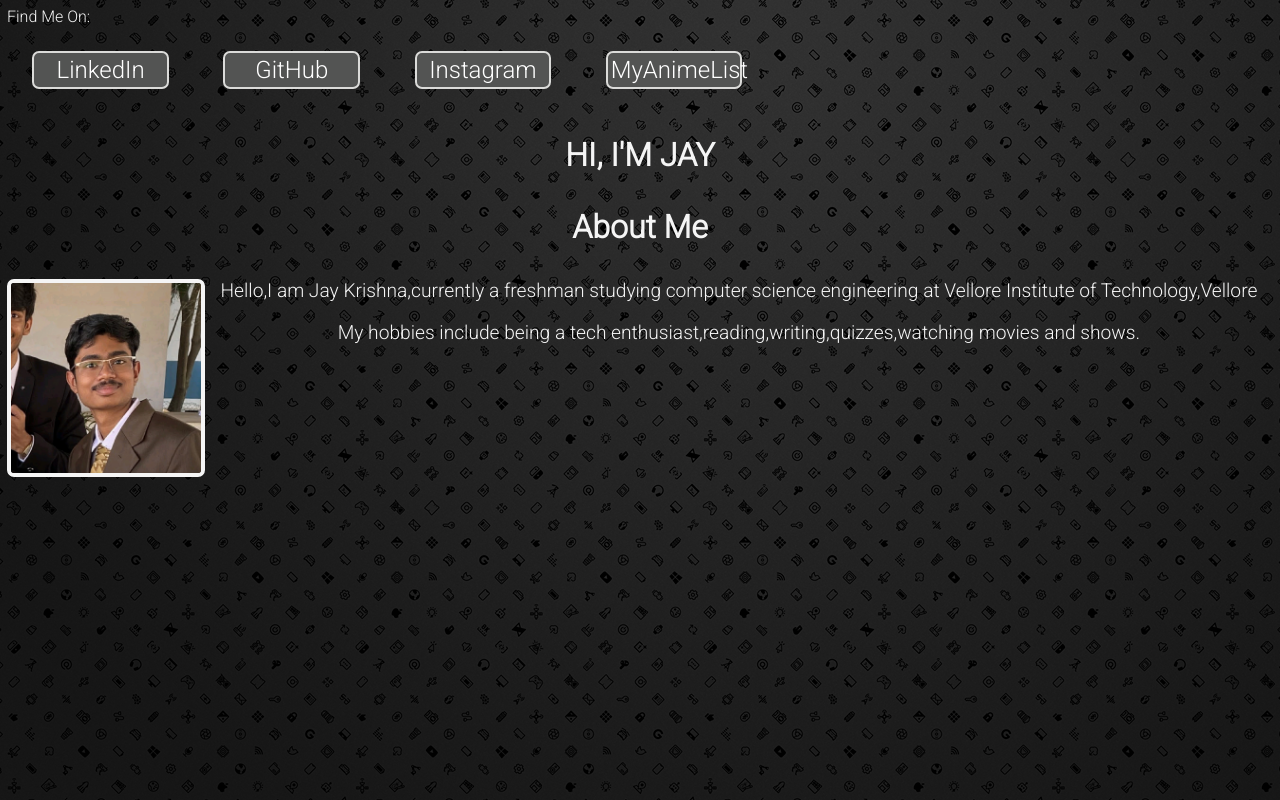
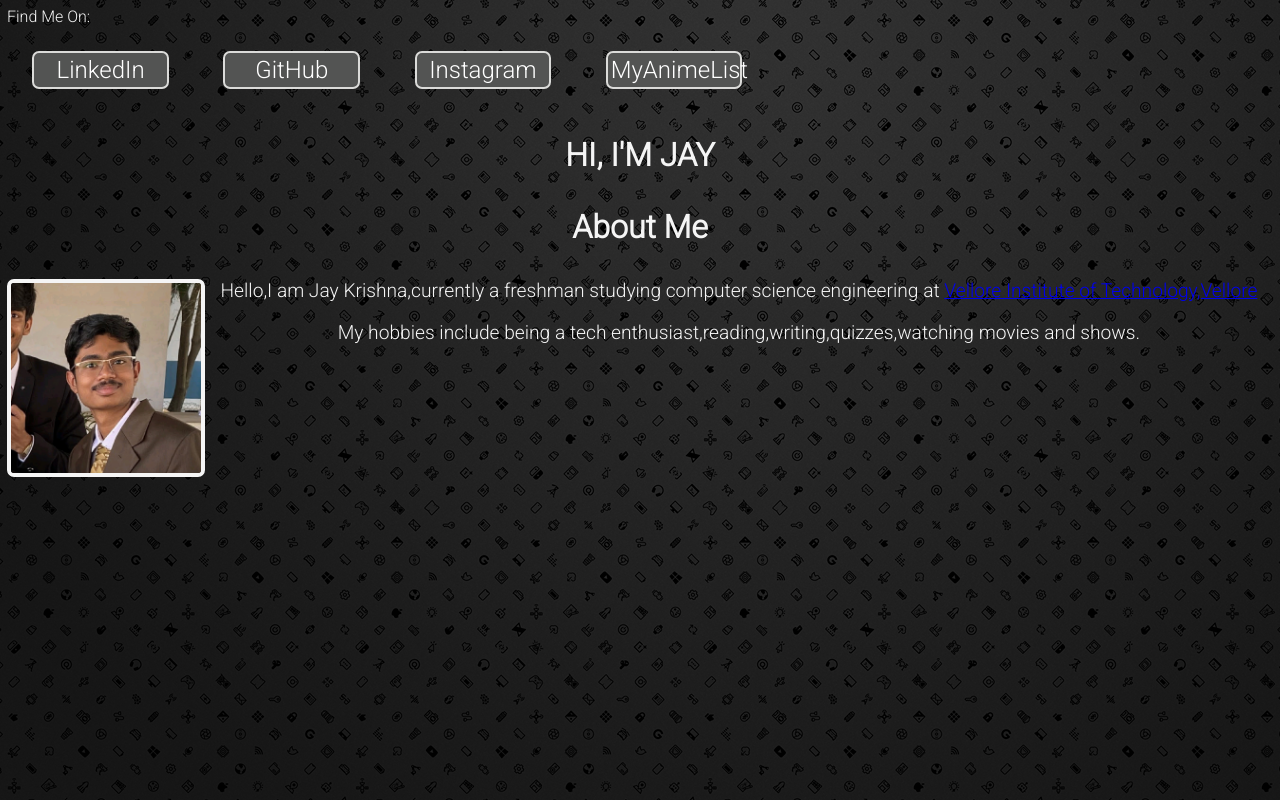
Before and after one commit to JayKrishna05/JayKrishna05.github.io, a plain HTML site: page index.html in a window 1280 px wide. Drawn offline with Linux system fonts and the light colour scheme.

Commit message:
Add files via upload

```diff
--- a/index.html
+++ b/index.html
@@ -29,7 +29,7 @@
     </aside>
     <section class="right">
       <p>
-        Hello,I am Jay Krishna,currently a freshman studying computer science engineering at Vellore Institute of Technology,Vellore
+        Hello,I am Jay Krishna,currently a freshman studying computer science engineering at <a href="https://vit.ac.in/" target="_blank" alt="official website of VIT"> Vellore Institute of Technology,Vellore</a>
       </p>
       <p>
         My hobbies include being a tech enthusiast,reading,writing,quizzes,watching movies and shows.
```
